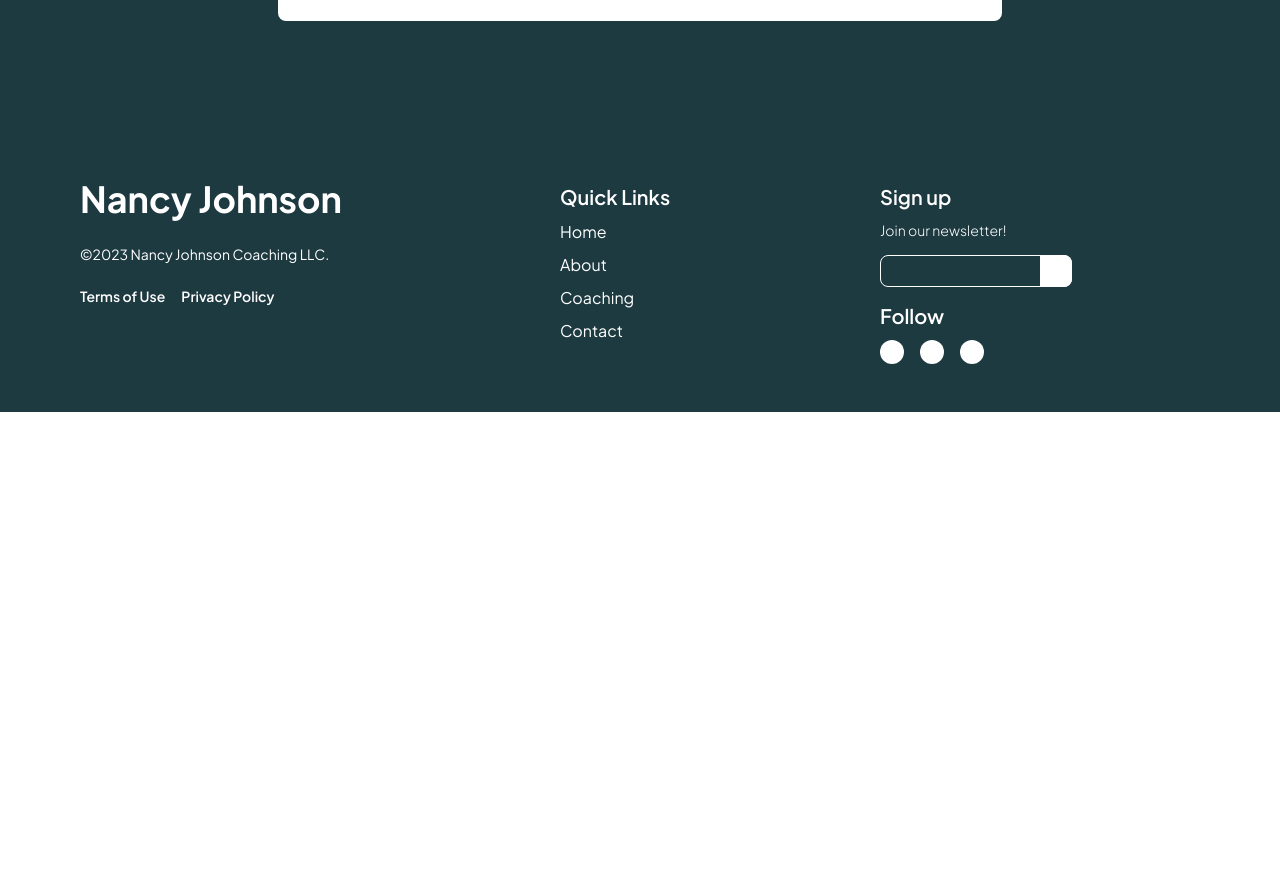
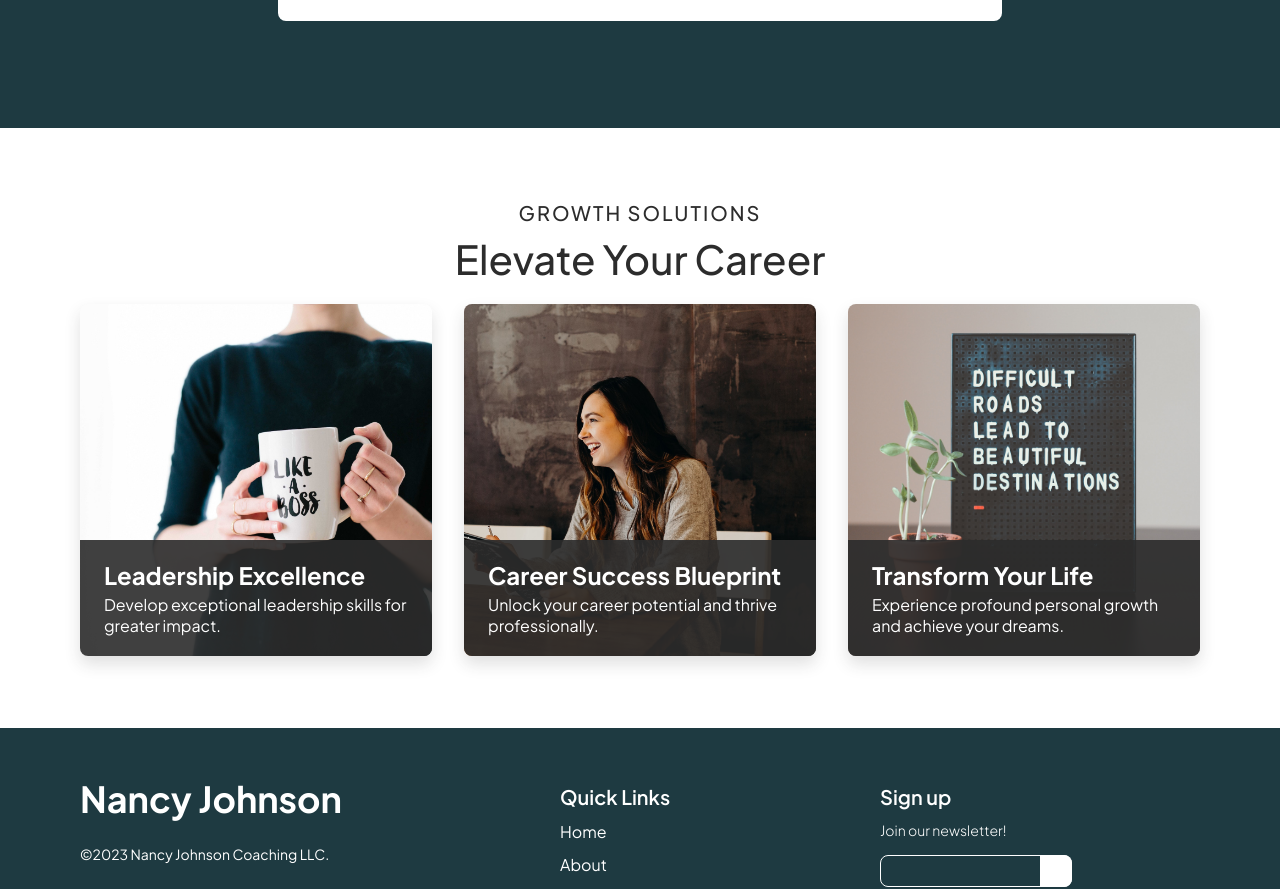
Before and after one commit to petehodnefield/nancy-coaching, a Next.js app: page / in a window 1280 px wide. Shown: the part 1760-2649 px from the top of the page. Before the commit the page ends 2172 px from the top, so only its background shows below. Built offline with nearby package versions, Linux system fonts and the light colour scheme; some icons are missing.

Commit message:
Growth solutions optimized

```diff
--- a/src/pages/index.js
+++ b/src/pages/index.js
@@ -105,7 +105,7 @@ export default function Home() {
       </section>
 
       {/* Growth Solutions Section */}
-      {/* <section className="section__container section__container--centered">
+      <section className="section__container section__container--centered">
         <div className="section-card__wrapper section-card__wrapper--column">
           <h2 className="title title--uppercase">Growth Solutions</h2>
           <h3 className="title title--lg">Elevate Your Career</h3>
@@ -159,7 +159,7 @@ export default function Home() {
             </Link>
           </div>
         </div>
-      </section> */}
+      </section>
 
       {/* CTA Section */}
       {/* <section className="section__container">
--- a/src/styles/Home.module.css
+++ b/src/styles/Home.module.css
@@ -17,10 +17,7 @@
     url(../../public/assets/images/hero-image.png);
   background-size: cover;
 }
-@media screen and (min-width: 768px) {
-  .wrapper {
-  }
-}
+
 @media screen and (min-width: 1080px) {
   .wrapper {
     width: 100%;
@@ -71,8 +68,6 @@
   position: relative;
 }
 @media screen and (min-width: 1080px) {
-  .about__card {
-  }
 }
 .section__wrapper {
   max-width: 60rem;
--- a/src/styles/globals.css
+++ b/src/styles/globals.css
@@ -351,7 +351,13 @@ ul {
 /* Growth Solutions Cards Styling */
 .growth-cards__wrapper {
   display: flex;
+  flex-direction: column;
   gap: 2rem;
+}
+@media screen and (min-width: 900px) {
+  .growth-cards__wrapper {
+    flex-direction: row;
+  }
 }
 .growth-card__wrapper {
   display: flex;
@@ -379,15 +385,21 @@ ul {
 .growth-card__text-wrapper {
   background-color: var(--glassdark);
   color: var(--white);
-  height: 33%;
   display: flex;
   flex-direction: column;
   align-items: flex-start;
   justify-content: center;
-  padding: 0 1.5rem;
+  padding: 1.5rem;
+  height: 10rem;
   text-align: left;
   border-bottom-left-radius: 0.5rem;
   border-bottom-right-radius: 0.5rem;
+}
+@media screen and (min-width: 1080px) {
+  .growth-card__text-wrapper {
+    height: 33%;
+    padding: 0 1.5rem;
+  }
 }
 .growth-card__text-wrapper:hover {
   background-color: var(--dark);
```
